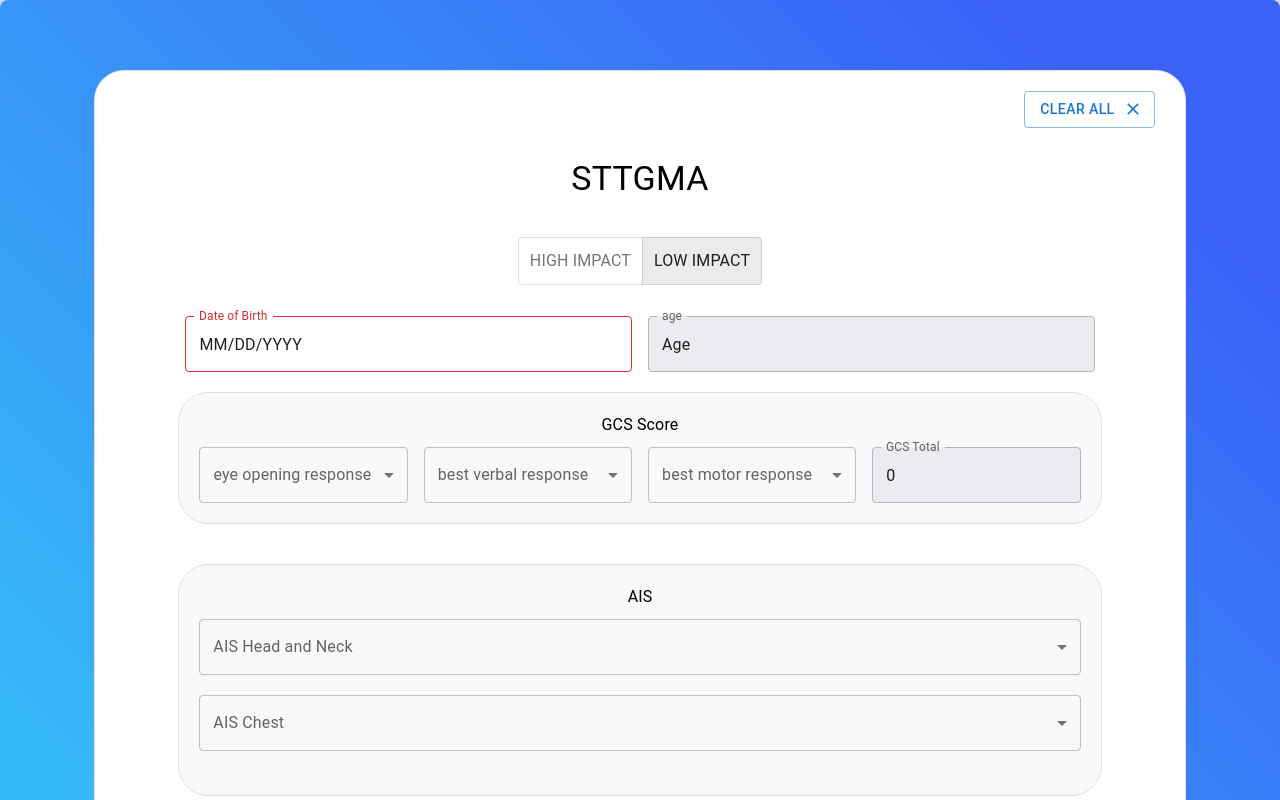
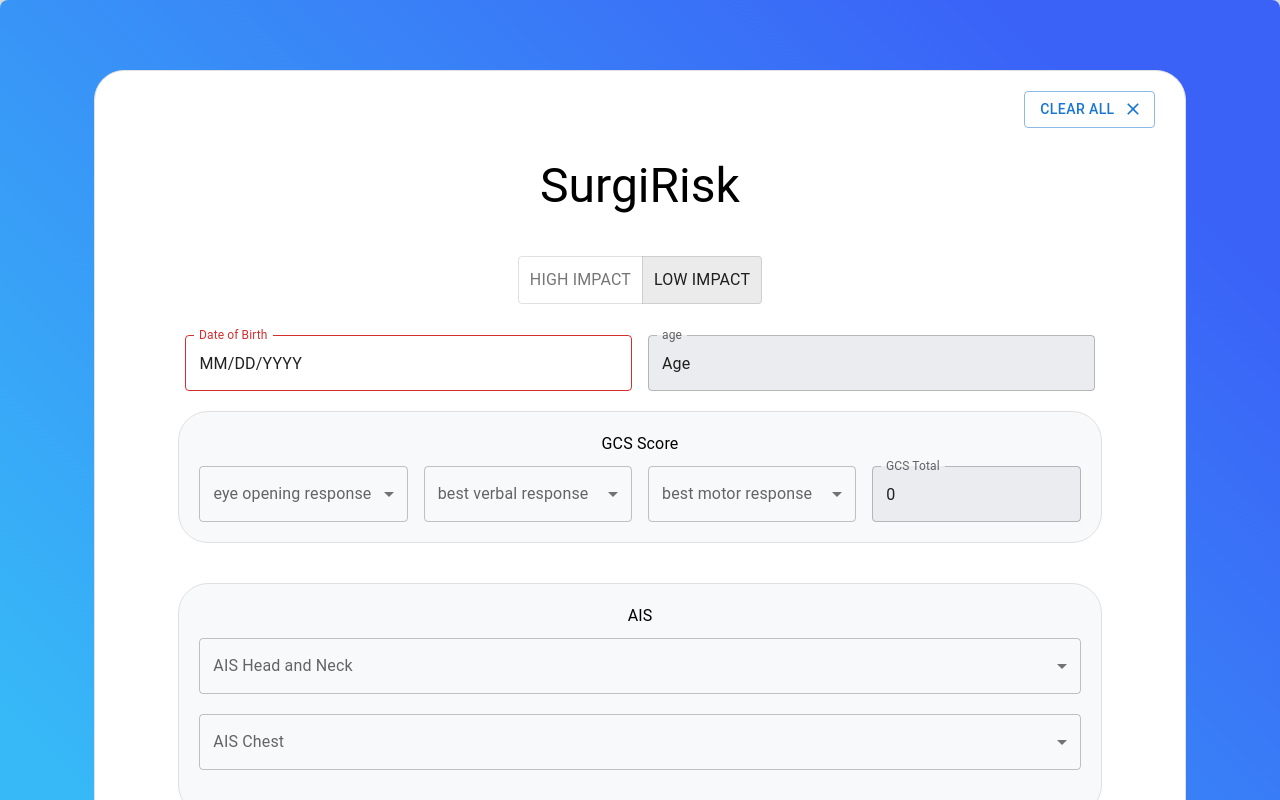
Before and after one commit to m-irfan-arshad/medtel-sttgma-ui, a Next.js app in the folder capybara/: page / in a window 1280 px wide. Shown: the top 800 px of the page. Built offline with nearby package versions, Linux system fonts and the light colour scheme.

Commit message:
sttgma naming

```diff
--- a/capybara/src/app/page.js
+++ b/capybara/src/app/page.js
@@ -84,7 +84,7 @@ export default function Home() {
 
     <Grid container spacing={2} justifyContent = "center">
         <Grid item xs={10} style={{ marginTop: '30px', marginBottom: '10px'}}>
-          <Typography align="center" variant="h4" gutterBottom> STTGMA </Typography>
+          <Typography align="center" variant="h3" gutterBottom> SurgiRisk </Typography>
         </Grid>
         {/* Low Impact vs. High Impact Toggle  */}
         <Grid item xs={4} container justifyContent="center">
```
